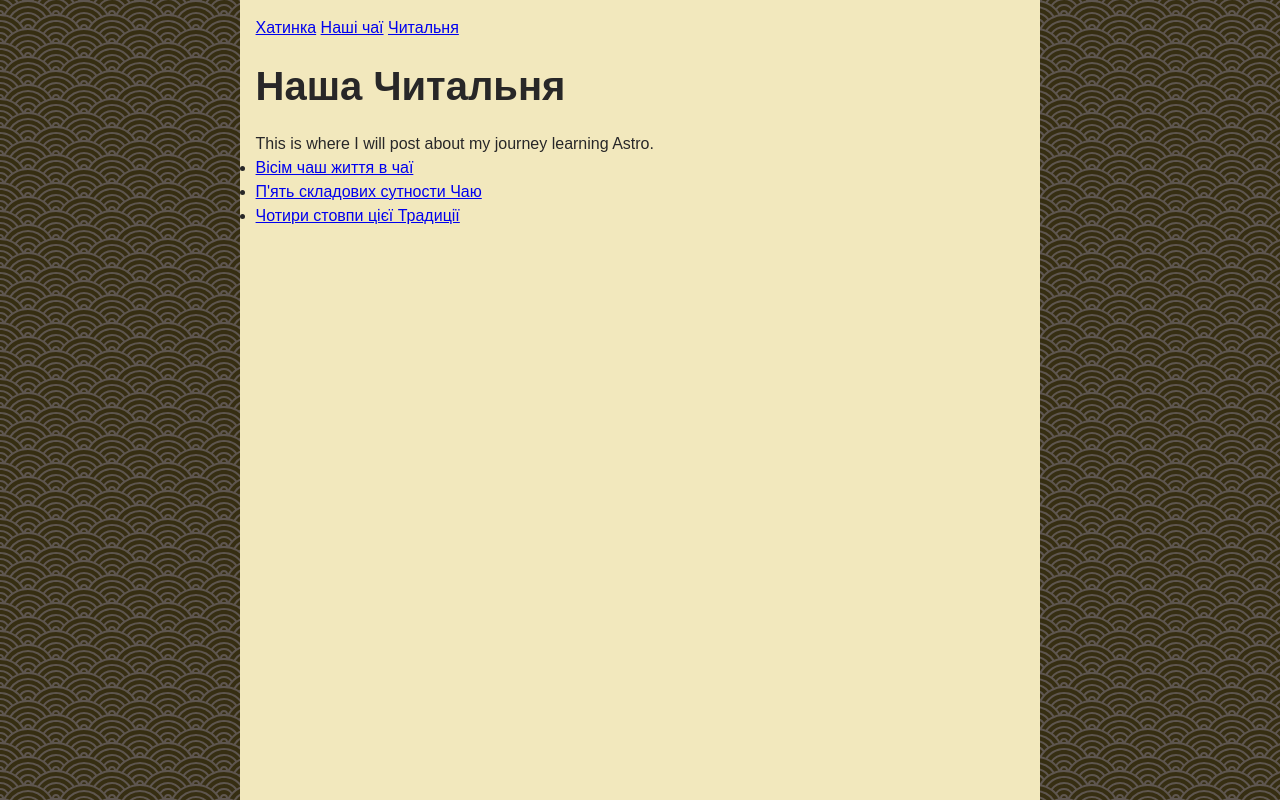
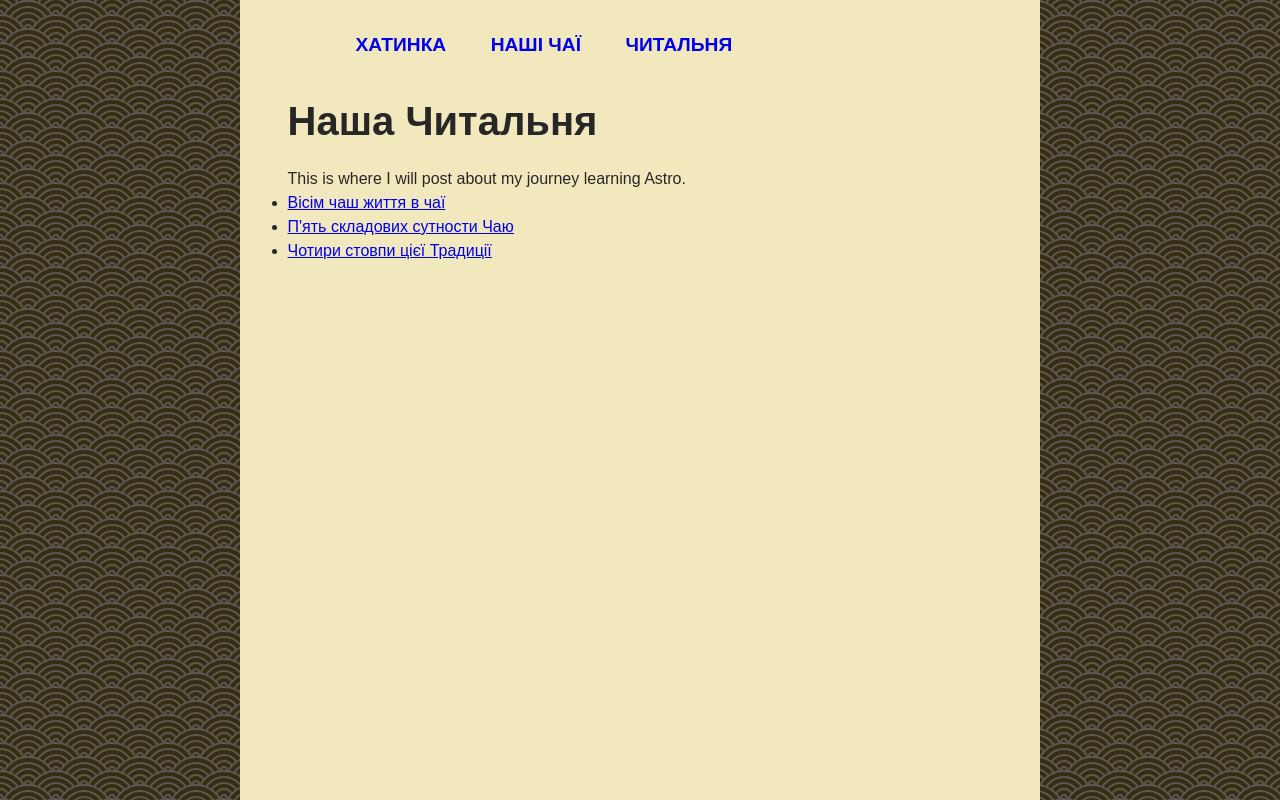
Before and after one commit to OleksandrKulkov/teahut-astro, an Astro site: page /library in a window 1280 px wide. Built offline with nearby package versions, Linux system fonts and the light colour scheme; Astro itself is replaced by a stand-in of ours.

Commit message:
Changed some styles

```diff
--- a/src/components/Navigation.astro
+++ b/src/components/Navigation.astro
@@ -1,5 +1,54 @@
 ---
 ---
-<a href="/">Хатинка</a>
-<a href="/our-teas/">Наші чаї</a>
-<a href="/library/">Читальня</a>
+
+<nav class="nav-links">
+    <a href="/">Хатинка</a>
+    <a href="/our-teas/">Наші чаї</a>
+    <a href="/library/">Читальня</a>
+</nav>
+
+<style>
+    .nav-links {
+        width: 100%;
+        top: 5rem;
+        left: 48px;
+        background-color: #ff9776;
+        display: none;
+        margin: 0;
+    }
+
+    .nav-links a {
+        display: block;
+        text-align: center;
+        padding: 10px 0;
+        text-decoration: none;
+        font-size: 1.2rem;
+        font-weight: bold;
+        text-transform: uppercase;
+    }
+
+    .nav-links a:hover,
+    .nav-links a:focus {
+        background-color: #ff9776;
+    }
+
+    .expanded {
+        display: unset;
+    }
+
+@media screen and (min-width: 636px) {
+  .nav-links {
+    margin-left: 5em;
+    display: block;
+    position: static;
+    width: auto;
+    background: none;
+  }
+
+  .nav-links a {
+    display: inline-block;
+    padding: 15px 20px;
+  }
+
+}
+</style>
--- a/src/styles/global.css
+++ b/src/styles/global.css
@@ -29,11 +29,13 @@ body {
     background-color: var(--background);
 }
 
-main {
-    /* padding: 1rem; */
-}
-
 h1 {
     margin: 1rem 0;
     font-size: 2.5rem;
 }
+
+@media screen and (min-width: 640px) {
+    main {
+        padding: 0 2rem;
+    }
+}
```
Also changed, not shown: src/layouts/Main.astro (+12 -0 lines).
